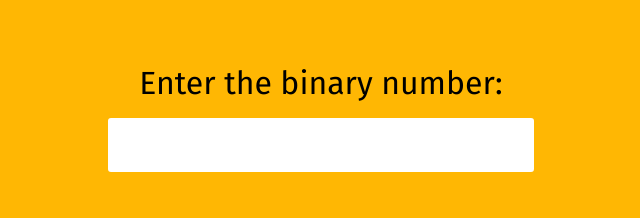
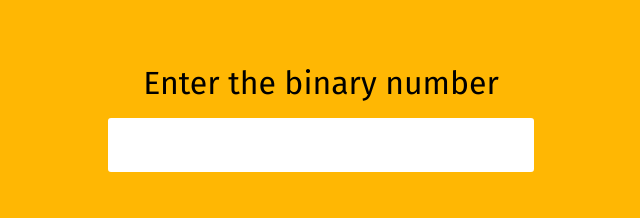
Before and after one commit to andrebdasilva/Bin2Dec, a plain HTML site: page index.html in a window 1280 px wide. Shown: the part 233-451 px from the top of the page, 319-959 px from the left. Drawn offline with Linux system fonts and the light colour scheme.

Commit message:
add js file

```diff
--- a/index.html
+++ b/index.html
@@ -14,7 +14,7 @@
 	</header>
 	<main class="container">
 		<section>
-			<label for="inputBinary">Enter the binary number: </label>
+			<label for="inputBinary">Enter the binary number</label>
 			<input type="text" id="inputBinary" maxlength="8" pattern="[0-1]+" autocomplete="off" spellcheck="false">
 			<p id="error"></p>
 			<p id="output"></p>
@@ -31,6 +31,6 @@
 		</a>
 
 	</footer>
-
+	<script src="./js/script.js"></script>
 </body>
 </html>
```
Also changed, not shown: js/script.js (added).
